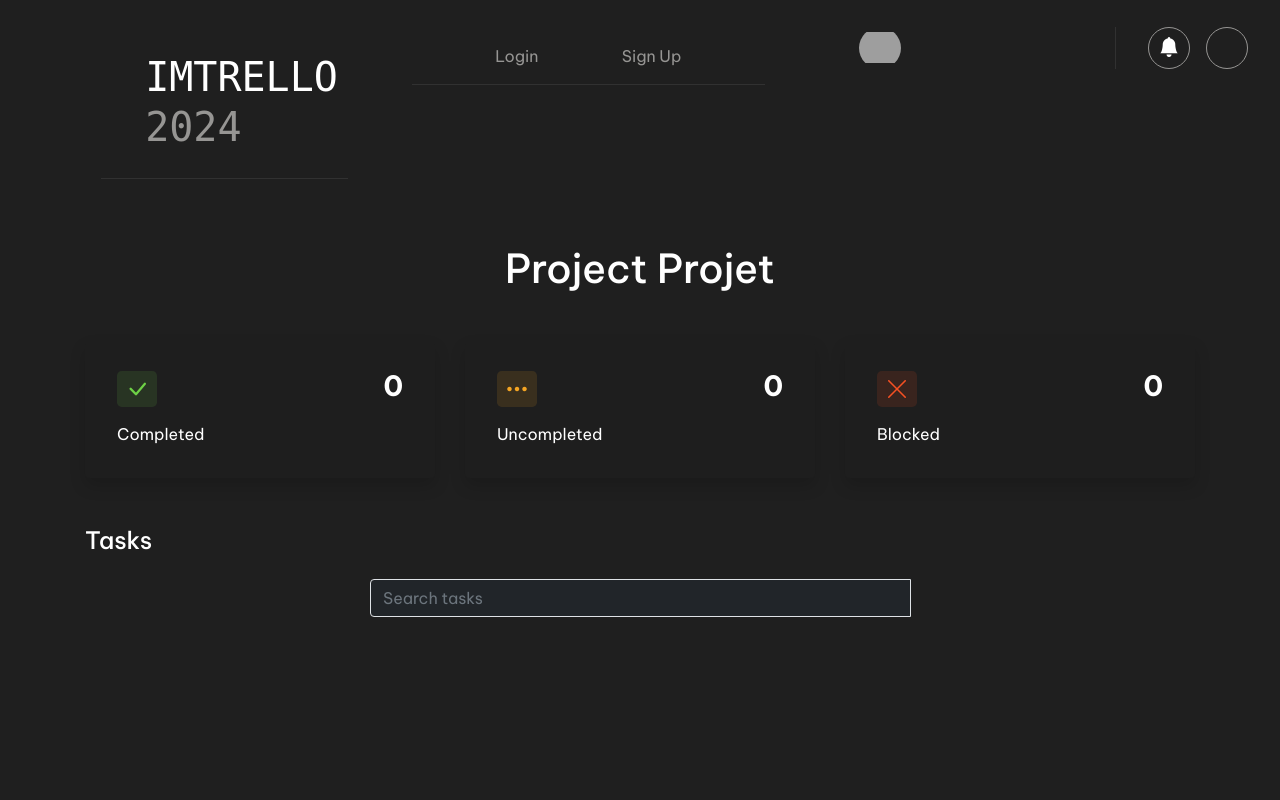
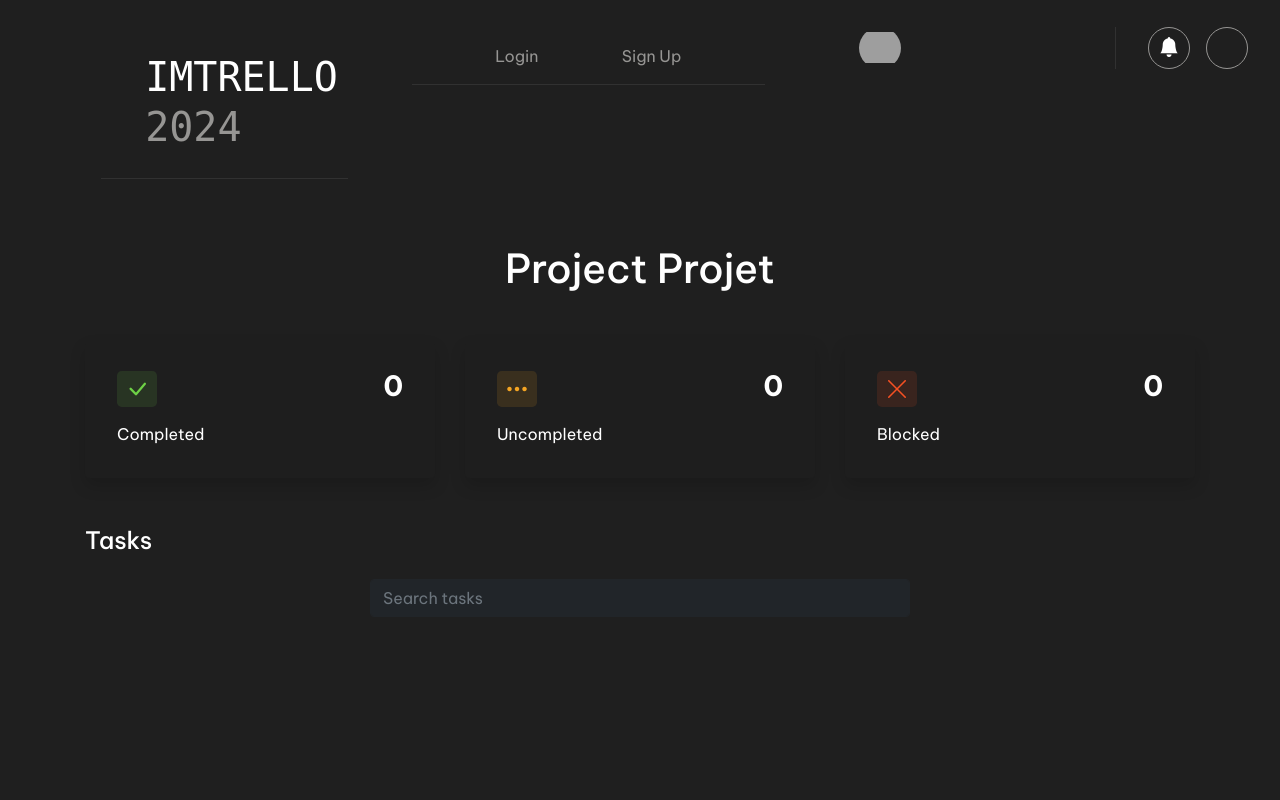
Before and after one commit to Maxime443/IMTrello, a Flask app: page /project/1 in a window 1280 px wide. Run offline with Flask 3, Linux system fonts and the light colour scheme; some libraries are stand-ins or nearby versions; grey boxes are pictures that could not be loaded.

Commit message:
ajout css

```diff
--- a/website/templates/project.html
+++ b/website/templates/project.html
@@ -502,10 +502,8 @@ user.type=='PROJECT_MANAGER' %}
           id="search-input"
           placeholder="Search tasks"
           type="text"
-          class="w-100 w-md-50 shadow-none border border-2 border-secondary-subtle opacity-50 form-control"
+          class="form-control"
         />
-        <div class="input-group-append">
-        </div>
       </div>
     </div>
   </div>
```
Also changed, not shown: instance/database.db.
